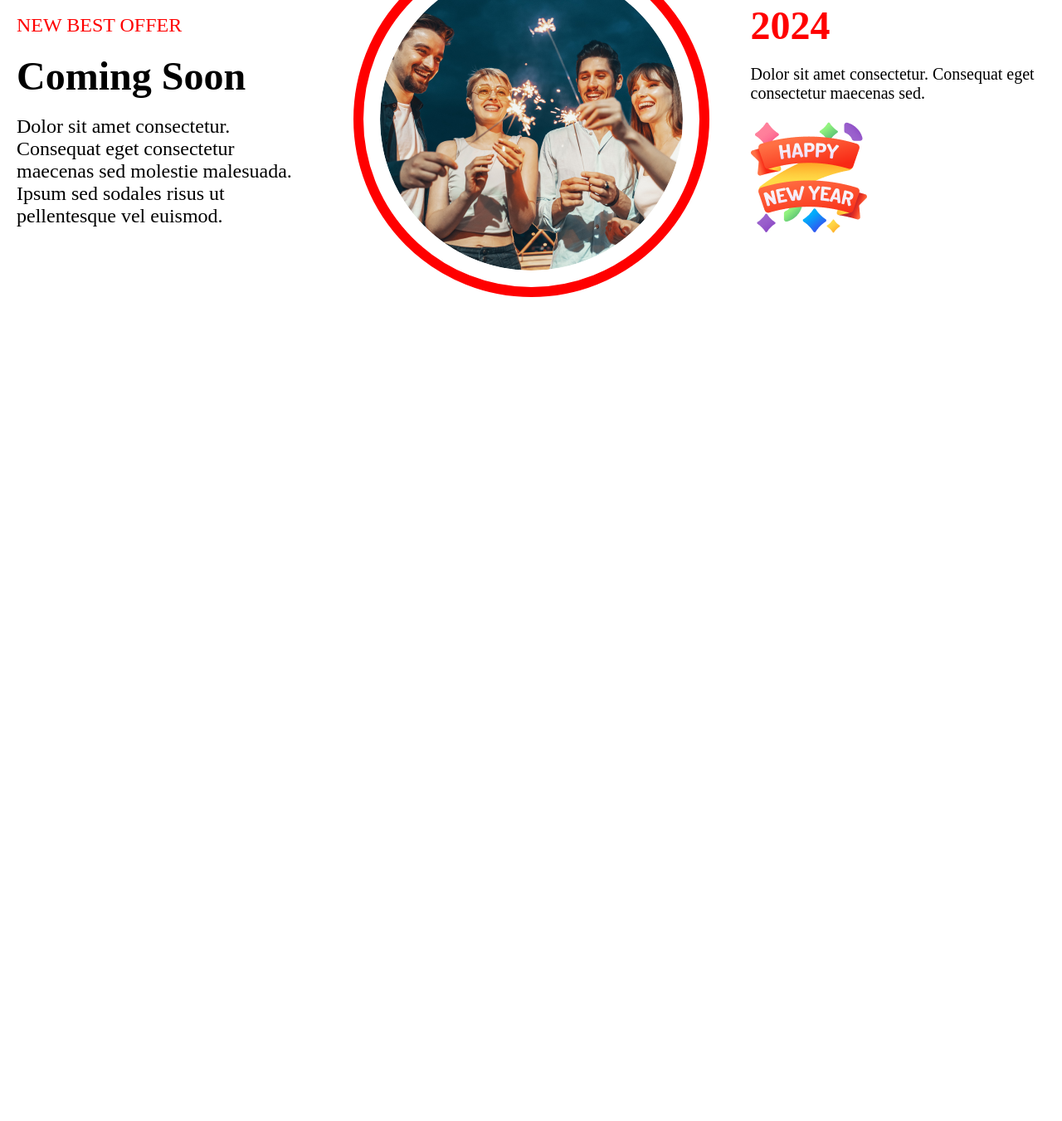
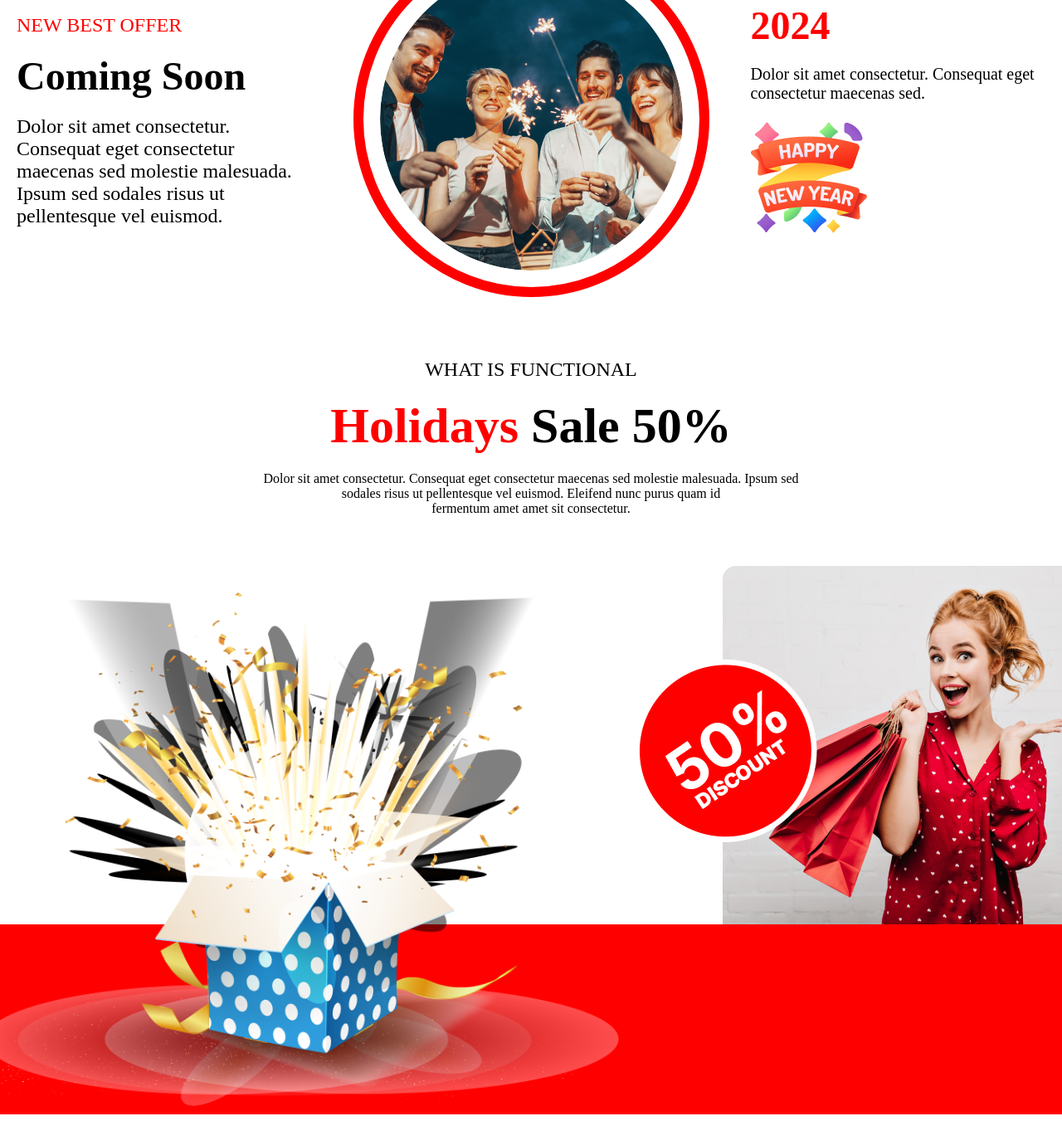
Before and after one commit to Mohammadashif007/New-year-new-mission, a plain HTML site: page index.html in a window 1280 px wide. Shown: the part 2826-4177 px from the top of the page at 83% size. Before the commit the page ends 3218 px from the top, so only its background shows below. Drawn offline with Linux system fonts and the light colour scheme.

Commit message:
discount section added

```diff
--- a/index.html
+++ b/index.html
@@ -4,14 +4,14 @@
         <meta charset="UTF-8" />
         <meta name="viewport" content="width=device-width, initial-scale=1.0" />
         <title>New Year New Mission</title>
-    <link rel="stylesheet" href="style.css">
+        <link rel="stylesheet" href="style.css" />
     </head>
     <body>
         <!-- Banner section -->
         <section class="banner-section">
             <div class="section-title">
                 <h2>Happy New Year</h2>
-            <h1>New Year Party </h1>
+                <h1>New Year Party</h1>
                 <h1>Celebration</h1>
             </div>
         </section>
@@ -21,47 +21,92 @@
             <h1>65% OFF</h1>
             <p>OUR HOLIDAY DEALS ARE BETTER</p>
             <h3>ALL CATEGORIES</h3>
-        <img src="/images/New Year Photo.png" alt="">
+            <img src="/images/New Year Photo.png" alt="" />
         </section>
 
         <!-- Welcome section -->
         <section class="welcome-section">
-
             <div class="welcome-section-text">
-                <h2>Welcome to <br> midnight party</h2>
-                <p>Dolor sit amet consectetur. Consequat eget consectetur maecenas sed  molestie malesuada. <br> Ipsum sed sodales risus ut pellentesque vel euismod. </p>
+                <h2>
+                    Welcome to <br />
+                    midnight party
+                </h2>
+                <p>
+                    Dolor sit amet consectetur. Consequat eget consectetur
+                    maecenas sed molestie malesuada. <br />
+                    Ipsum sed sodales risus ut pellentesque vel euismod.
+                </p>
                 <button>JOIN NOW</button>
             </div>
             <div class="welcome-section-image">
-                <img src="/images/Group 70.png" alt="">
+                <img src="/images/Group 70.png" alt="" />
             </div>
         </section>
 
         <!-- Schedule section -->
         <section class="schedule-section">
             <p><span class="primary-color">Place:</span> New Park Hotel</p>
-        <p><span class="primary-color">Date:</span> 31 December Night 2023</p>
-        <p><span class="primary-color">Time:</span> Evening 7.30 pm to 12.30 am</p>
+            <p>
+                <span class="primary-color">Date:</span> 31 December Night 2023
+            </p>
+            <p>
+                <span class="primary-color">Time:</span> Evening 7.30 pm to
+                12.30 am
+            </p>
             <button class="">JOIN NOW</button>
         </section>
-
 
         <!-- Best offer section -->
         <section class="best-offer-section">
             <div class="best-offer-left">
                 <p class="primary-color">NEW BEST OFFER</p>
                 <h1>Coming Soon</h1>
-            <p>Dolor sit amet consectetur. Consequat eget consectetur maecenas sed molestie malesuada. Ipsum sed sodales risus ut pellentesque vel euismod. </p>
+                <p>
+                    Dolor sit amet consectetur. Consequat eget consectetur
+                    maecenas sed molestie malesuada. Ipsum sed sodales risus ut
+                    pellentesque vel euismod.
+                </p>
             </div>
             <div class="best-offer-middle">
-            <img class="image-border" src="/images/Ellipse 1.png" alt="">
+                <img class="image-border" src="/images/Ellipse 1.png" alt="" />
             </div>
             <div class="best-offer-right">
                 <h2 class="primary-color">2024</h2>
-            <p>Dolor sit amet consectetur. Consequat eget consectetur maecenas sed.</p>
-            <img src="/images/Group 96.png" alt="">
+                <p>
+                    Dolor sit amet consectetur. Consequat eget consectetur
+                    maecenas sed.
+                </p>
+                <img src="/images/Group 96.png" alt="" />
             </div>
         </section>
 
+        <!-- Holiday sell -->
+        <section class="holiday-section">
+            <p class="title">WHAT IS FUNCTIONAL</p>
+            <h2><span class="primary-color">Holidays</span> Sale 50%</h2>
+            <p>
+                Dolor sit amet consectetur. Consequat eget consectetur maecenas
+                sed molestie malesuada. Ipsum sed <br> sodales risus ut pellentesque
+                vel euismod. Eleifend nunc purus quam id <br> fermentum amet amet sit
+                consectetur.
+            </p>
+        </section>
+
+        <!-- Discount section -->
+        <section class="discount-section-container">
+            <div>
+                <div class="discount-section">
+                    <div class="discount-section-empty"></div>
+                    <div class="discount-section-image">
+                        <img class="discount-img" src="/images/Group 44.png" alt="">
+                        <img src="/images/Rectangle 1.png" alt="">
+                    </div>
+                </div>
+                <div class="discount-section-bottom">
+                    <img class="discount-box-img" src="/images/Group 75.png" alt="">
+                    <img src="/images/Rectangle 2.png" alt="">
+                </div>
+            </div>
+        </section>
     </body>
 </html>
--- a/style.css
+++ b/style.css
@@ -147,3 +147,60 @@
     font-size: 48px;
     margin: 20px 0;
 }
+
+/* Holiday section */
+
+.holiday-section {
+    margin: 60px 0;
+    display: flex;
+    flex-direction: column;
+    justify-content: center;
+    align-items: center;
+    gap: 10px;
+    text-align: center;
+}
+
+.holiday-section h2 {
+    font-size: 60px;
+    margin: 10px 0;
+}
+
+.holiday-section .title {
+    font-size: 24px;
+}
+
+/* Discount section */
+.discount-section-container {
+    display: flex;
+    justify-content: center;
+    justify-items: center;
+}
+.discount-section {
+    display: flex;
+    gap: 300px;
+    justify-content: space-between;
+}
+.discount-section-empty {
+    width: 60%;
+}
+.discount-section-image {
+    width: 40%;
+    margin-bottom: -5px;
+    position: relative;
+}
+.discount-img {
+    position: absolute;
+    left: -150px;
+    top: 70px;
+}
+.discount-section-bottom {
+    position: relative;
+}
+.discount-box-img {
+    position: absolute;
+    top: -400px;
+    width: 58%;
+}
+.discount-box-img  {
+
+}
```
Lines whose indentation alone changed are shown as unchanged.
